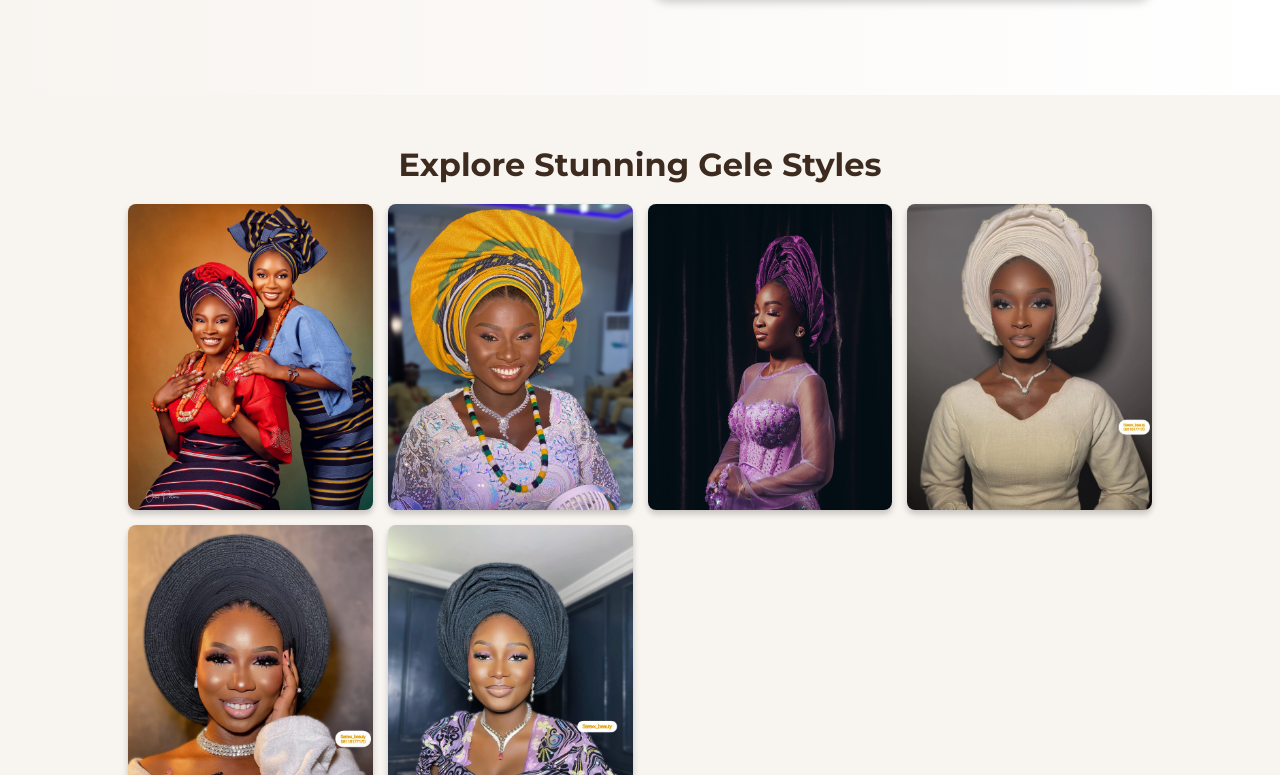
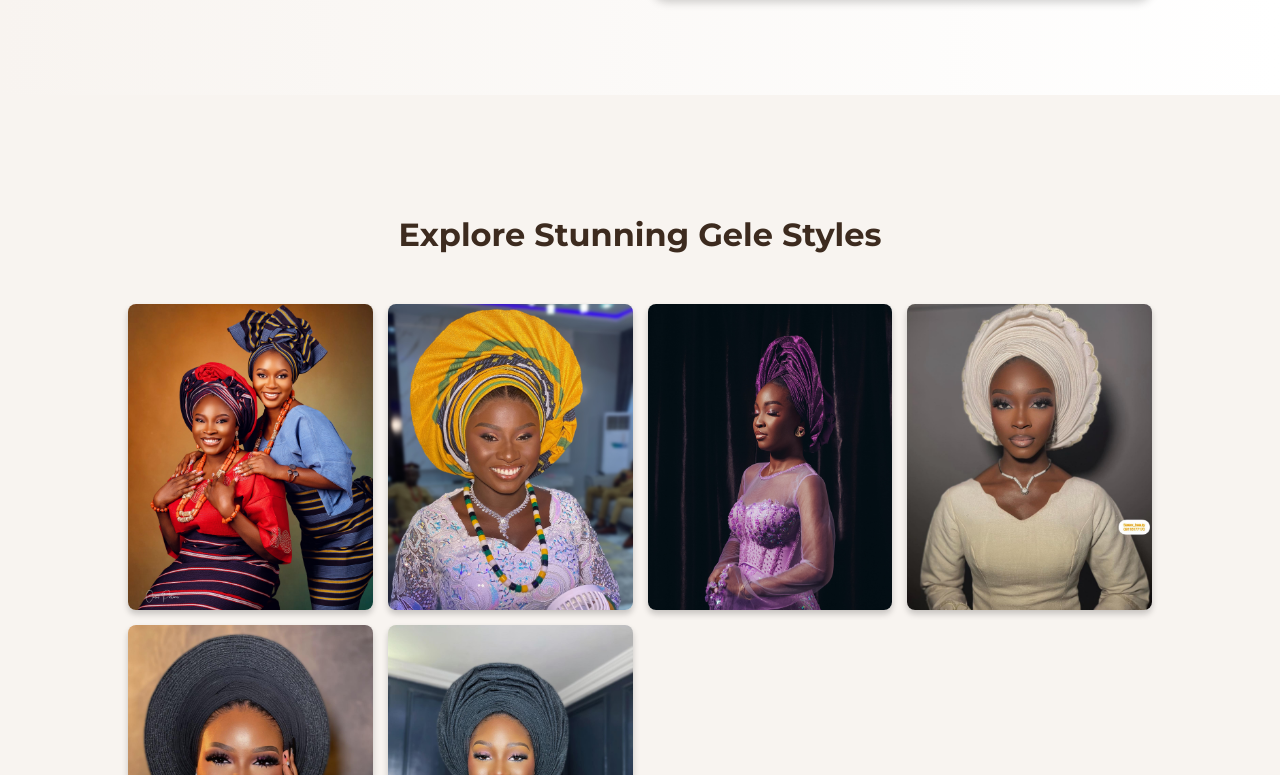
Before and after one commit to vams-spectra-code/jewelryhub_gele, a Next.js app: page / in a window 1280 px wide. Shown: the part 645-1420 px from the top of the page. Built offline with nearby package versions, Linux system fonts and the light colour scheme.

Commit message:
Collage spacing

```diff
--- a/package.json
+++ b/package.json
@@ -9,8 +9,8 @@
     "lint": "next lint"
   },
   "dependencies": {
-    "framer-motion": "^12.4.3",
     "lucide-react": "^0.475.0",
+    "motion": "^12.4.7",
     "next": "15.1.7",
     "react": "^19.0.0",
     "react-dom": "^19.0.0"
--- a/src/components/Collage/Collage.module.css
+++ b/src/components/Collage/Collage.module.css
@@ -3,13 +3,14 @@
   text-align: center;
   padding: 50px 10%;
   background-color: #f8f4f0;
+  padding-top: 120px;
 }
 
 .title {
   font-size: 2rem;
   font-weight: bold;
   color: #3d2b1f;
-  margin-bottom: 20px;
+  margin-bottom: 50px;
 }
 
 .grid {
```
Also changed, not shown: 1 other file (tests, documents, lock files or other folders).
